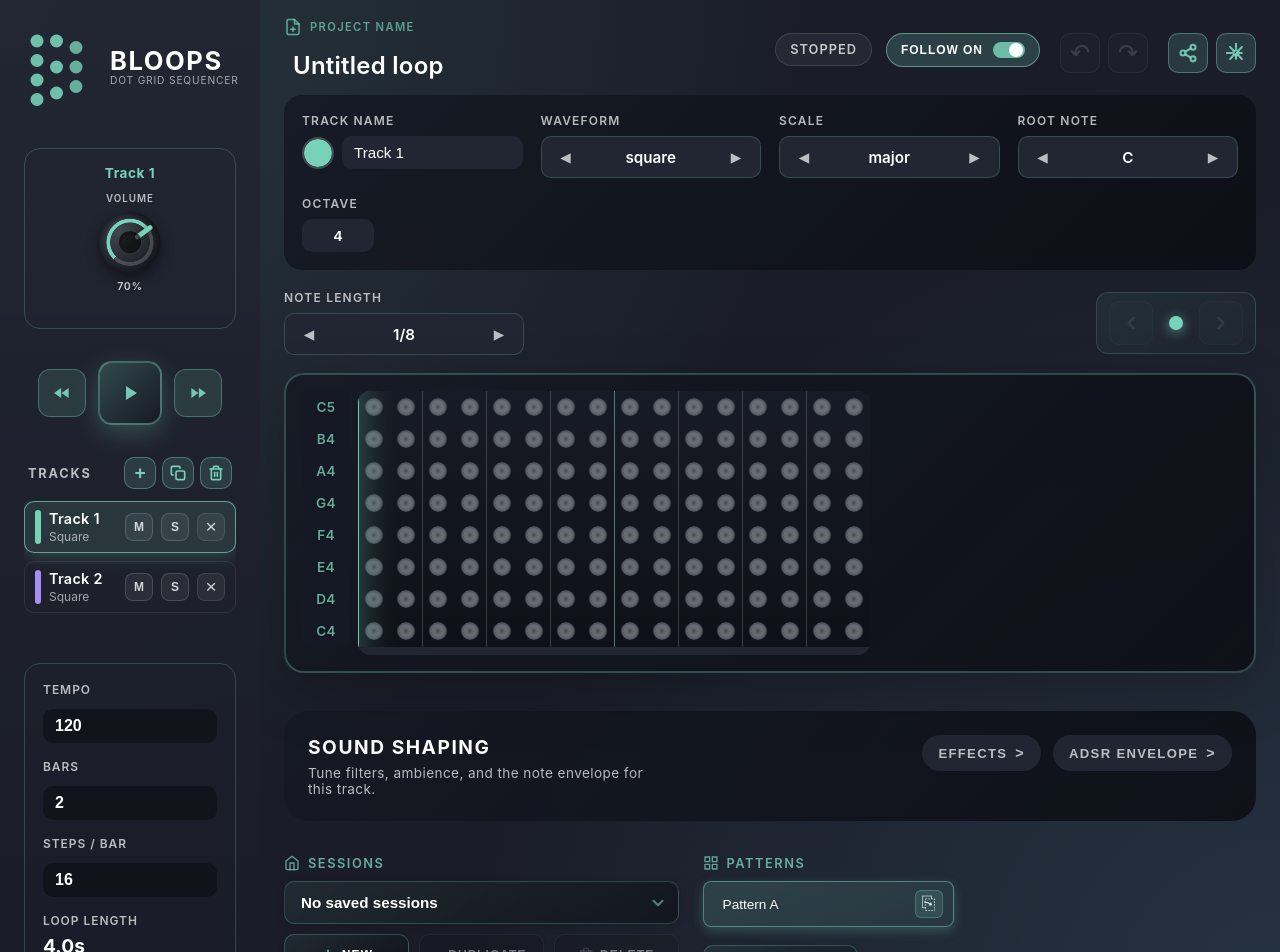
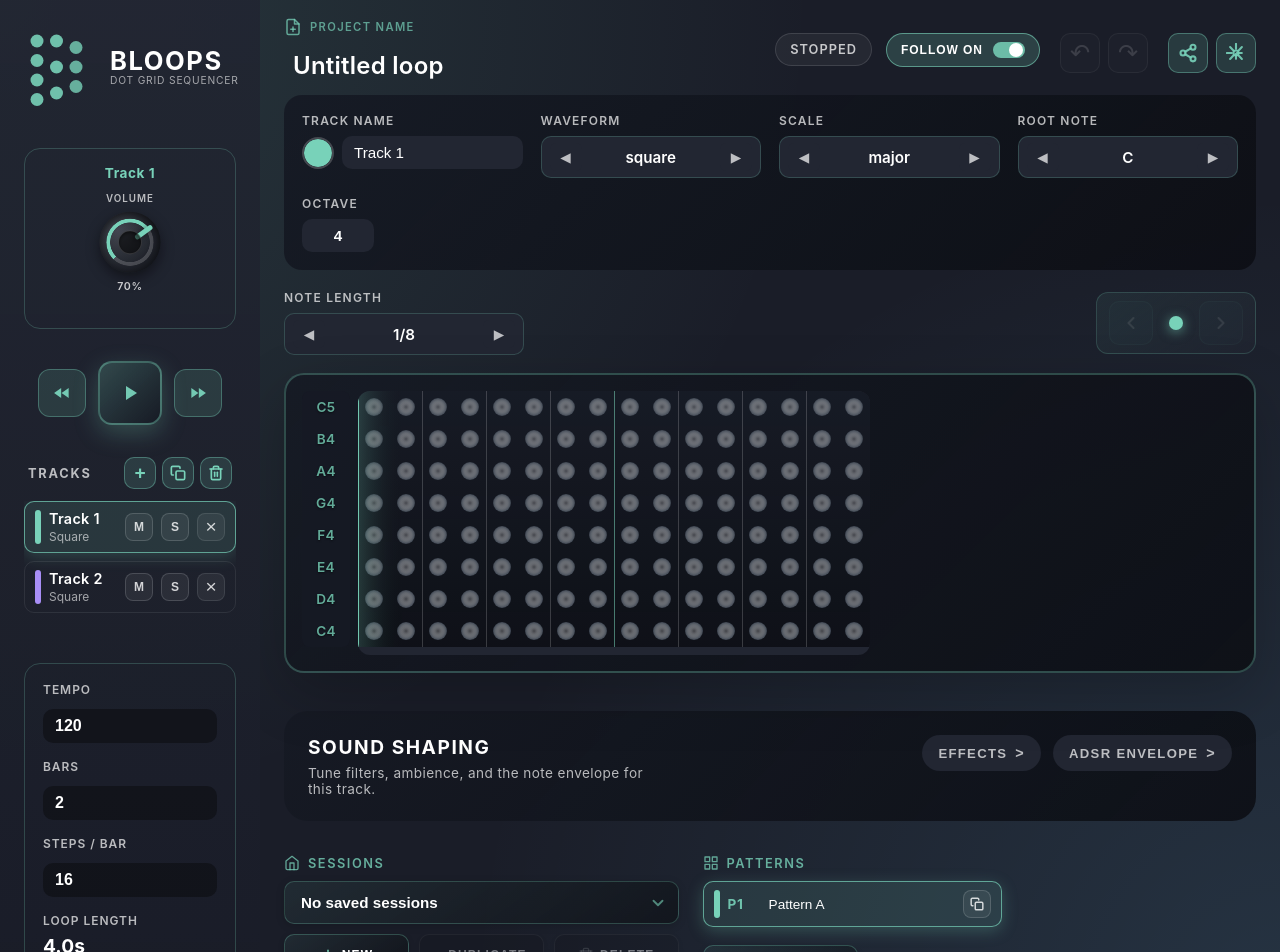
Before and after one commit to Gibson417/Bitloop, a Svelte app in the folder bloops_app/: page / in a window 1280 px wide. Shown: the top 952 px of the page. Built offline with nearby package versions, Linux system fonts and the light colour scheme.

Commit message:
Add visual identifiers and improved styling to pattern tab
Co-authored-by: Gibson417 <142834301+Gibson417@users.noreply.github.com>

```diff
--- a/bloops_app/src/components/Footer.svelte
+++ b/bloops_app/src/components/Footer.svelte
@@ -37,6 +37,21 @@
     if (newName && newName.trim()) {
       dispatch('patternrename', { index, name: newName });
     }
+  };
+
+  // Generate a color for each pattern based on index
+  const getPatternColor = (index) => {
+    const colors = [
+      '#78d2b9', // accent (default)
+      '#ff6b9d', // pink
+      '#ffd93d', // yellow
+      '#6bcf7f', // green
+      '#a78bfa', // purple
+      '#60a5fa', // blue
+      '#fb923c', // orange
+      '#ec4899', // magenta
+    ];
+    return colors[index % colors.length];
   };
 
   const handleKeyNavigation = (event, index) => {
@@ -165,6 +180,8 @@
             on:keydown={(e) => handleKeyNavigation(e, index)}
             aria-label="Pattern {index + 1}: {pattern.name}"
           >
+            <span class="pattern-strip" style={`background:${getPatternColor(index)}`}></span>
+            <span class="pattern-id" style={`color:${getPatternColor(index)}`}>P{index + 1}</span>
             <input
               type="text"
               class="pattern-name"
@@ -182,7 +199,10 @@
                 title="Duplicate pattern"
                 aria-label="Duplicate pattern"
               >
-                ⎘
+                <svg class="action-icon" viewBox="0 0 24 24" fill="none" stroke="currentColor" stroke-width="2.5" stroke-linecap="round" stroke-linejoin="round" aria-hidden="true">
+                  <rect x="9" y="9" width="13" height="13" rx="2" ry="2"/>
+                  <path d="M5 15H4a2 2 0 0 1-2-2V4a2 2 0 0 1 2-2h9a2 2 0 0 1 2 2v1"/>
+                </svg>
               </button>
               {#if canRemovePattern}
                 <button
@@ -192,7 +212,10 @@
                   title="Remove pattern"
                   aria-label="Remove pattern"
                 >
-                  ×
+                  <svg class="action-icon" viewBox="0 0 24 24" fill="none" stroke="currentColor" stroke-width="2.5" stroke-linecap="round" stroke-linejoin="round" aria-hidden="true">
+                    <line x1="18" y1="6" x2="6" y2="18"/>
+                    <line x1="6" y1="6" x2="18" y2="18"/>
+                  </svg>
                 </button>
               {/if}
             </div>
@@ -435,33 +458,52 @@
   .pattern-item {
     display: flex;
     align-items: center;
-    gap: 6px;
+    gap: 8px;
     padding: 8px 10px;
-    border-radius: 8px;
-    background: linear-gradient(145deg, rgba(var(--color-accent-rgb), 0.08), rgba(0, 0, 0, 0.35));
-    border: 1.5px solid rgba(var(--color-accent-rgb), 0.25);
+    border-radius: 10px;
+    background: rgba(var(--color-background, 17, 20, 29), 0.5);
+    border: 1.5px solid rgba(255, 255, 255, 0.08);
     cursor: pointer;
     transition: all 0.2s ease;
     flex: 0 1 auto;
-    min-width: 160px;
+    min-width: 180px;
+    position: relative;
+    min-height: 44px;
   }
 
   .pattern-item:hover {
-    background: linear-gradient(145deg, rgba(var(--color-accent-rgb), 0.12), rgba(0, 0, 0, 0.4));
     border-color: rgba(var(--color-accent-rgb), 0.4);
+    background: rgba(var(--color-background, 17, 20, 29), 0.85);
     transform: translateY(-1px);
     box-shadow: 0 4px 12px rgba(var(--color-accent-rgb), 0.2);
   }
 
   .pattern-item.selected {
-    background: linear-gradient(145deg, rgba(var(--color-accent-rgb), 0.18), rgba(var(--color-accent-rgb), 0.08));
-    border-color: rgba(var(--color-accent-rgb), 0.5);
-    box-shadow: 0 4px 12px rgba(var(--color-accent-rgb), 0.25);
+    background: rgba(var(--color-accent-rgb), 0.12);
+    border-color: rgba(var(--color-accent-rgb), 0.7);
+    box-shadow: 0 4px 16px rgba(var(--color-accent-rgb), 0.25);
   }
 
   .pattern-item:focus-visible {
     outline: 2px solid rgba(var(--color-accent-rgb), 0.8);
     outline-offset: 2px;
+  }
+
+  .pattern-strip {
+    width: 6px;
+    height: 100%;
+    min-height: 28px;
+    border-radius: 3px;
+    flex-shrink: 0;
+  }
+
+  .pattern-id {
+    font-weight: 700;
+    font-size: 0.85rem;
+    letter-spacing: 0.05em;
+    opacity: 0.9;
+    flex-shrink: 0;
+    min-width: 24px;
   }
 
   .pattern-name {
@@ -497,23 +539,28 @@
   .pattern-action-btn {
     width: 28px;
     height: 28px;
-    border-radius: 6px;
-    border: 1px solid rgba(var(--color-accent-rgb), 0.3);
-    background: rgba(var(--color-accent-rgb), 0.15);
+    border-radius: 8px;
+    border: 1px solid rgba(255, 255, 255, 0.15);
+    background: rgba(255, 255, 255, 0.06);
     color: rgba(255, 255, 255, 0.8);
-    font-size: 1.1rem;
-    line-height: 1;
     cursor: pointer;
     transition: all 0.2s ease;
     display: flex;
     align-items: center;
     justify-content: center;
     padding: 0;
+    flex-shrink: 0;
+  }
+
+  .pattern-action-btn .action-icon {
+    width: 14px;
+    height: 14px;
+    display: block;
   }
 
   .pattern-action-btn:hover {
     border-color: rgba(var(--color-accent-rgb), 0.5);
-    background: rgba(var(--color-accent-rgb), 0.25);
+    background: rgba(var(--color-accent-rgb), 0.2);
     color: #fff;
     transform: scale(1.05);
   }
```
